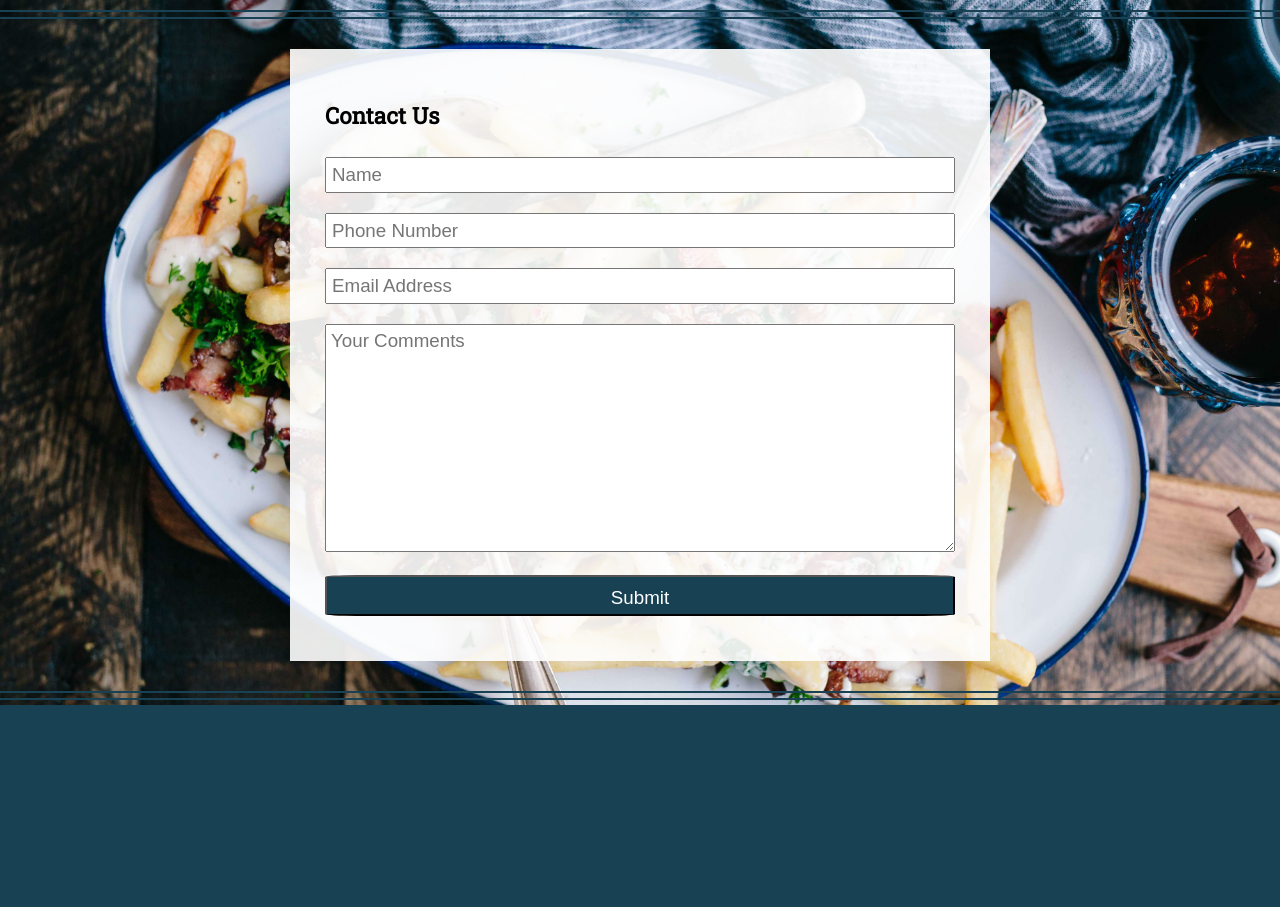
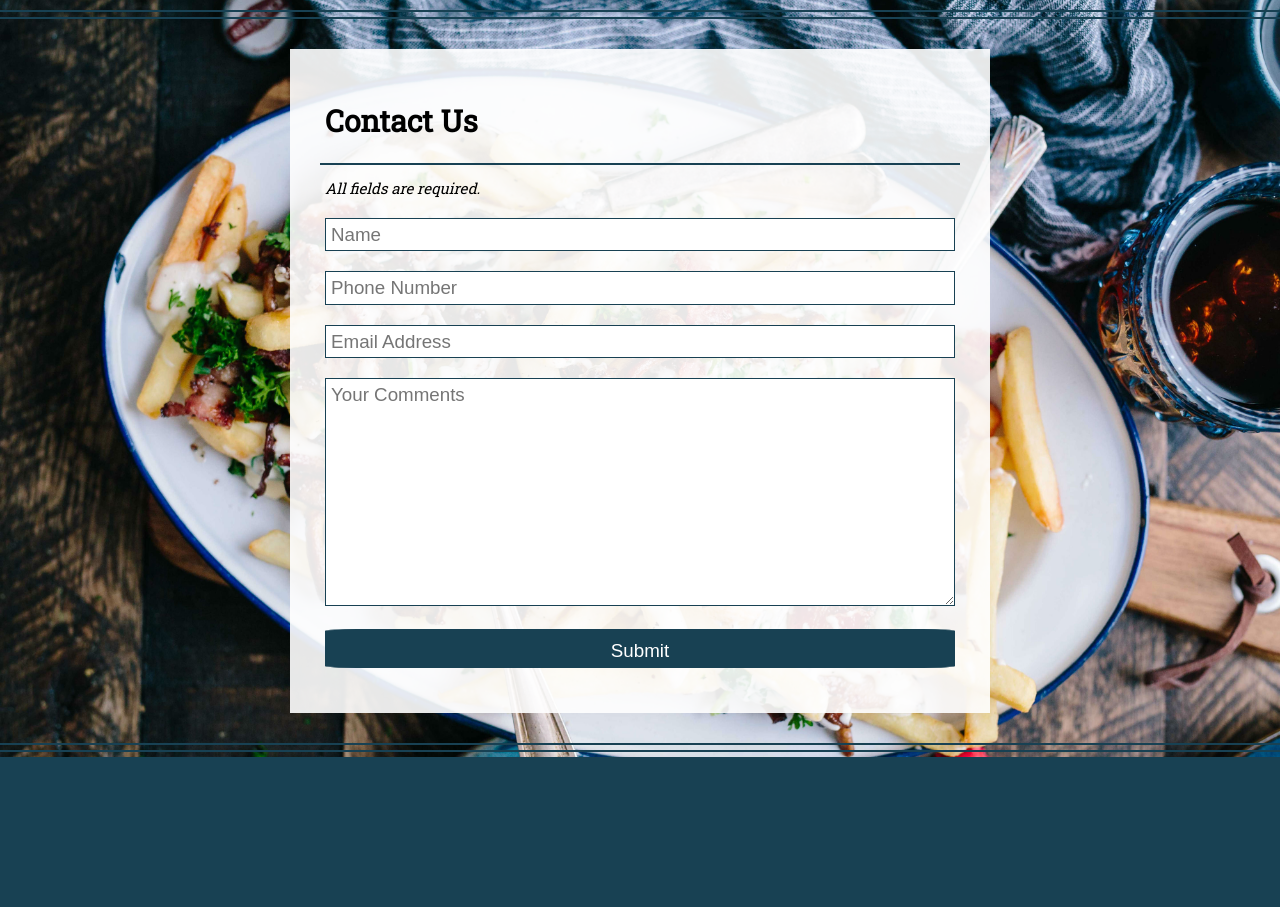
Before and after one commit to bethios/bethios.github.io, a PHP site: page / in a window 1280 px wide. Shown: the part 150-1057 px from the top of the page. Before the commit the page ends 855 px from the top, so only its background shows below. Run offline with PHP 8.4, Linux system fonts and the light colour scheme.

Commit message:
css changes

```diff
--- a/index.html
+++ b/index.html
@@ -28,6 +28,9 @@
         <div class="contact-form">
             <form action="" method="post">
                 <h2>Contact Us</h2>
+                <div class="divider"></div>
+
+                <p class="form-instructions"><em>All fields are required.</em></p>
                 <div class="form-group">
                     <label for="name" class="screen-reader-only">Name:</label>
                     <input type="text" name="name" id="name" placeholder="Name" required="required">
--- a/styles/main.css
+++ b/styles/main.css
@@ -79,8 +79,10 @@ nav, footer{
 input, textarea{
     padding: 5px;
     width: 100%;
+    max-width: 750px;
     box-sizing: border-box;
-
+    border: 1px #184153 solid;
+    margin: auto;
 }
 
 .form-group{
@@ -90,7 +92,13 @@ input, textarea{
 }
 
 h2{
-    padding: 5px;
+    font-size: 2em;
+    padding-left: 5px;
+}
+
+.form-instructions{
+    font-size: 1em;
+    padding-left: 5px;
 }
 
 #submit{
```
